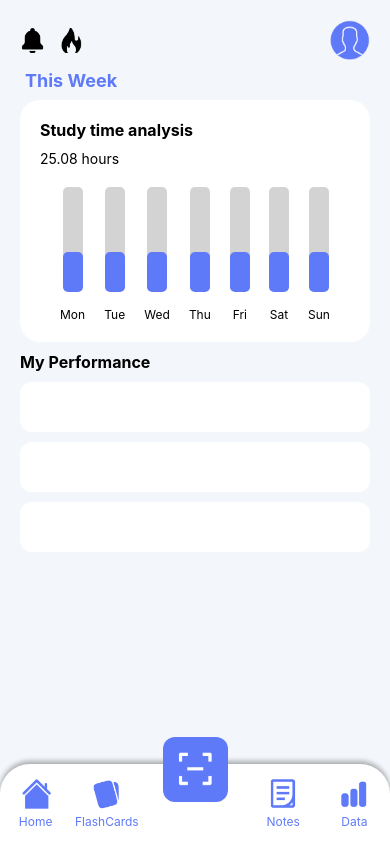
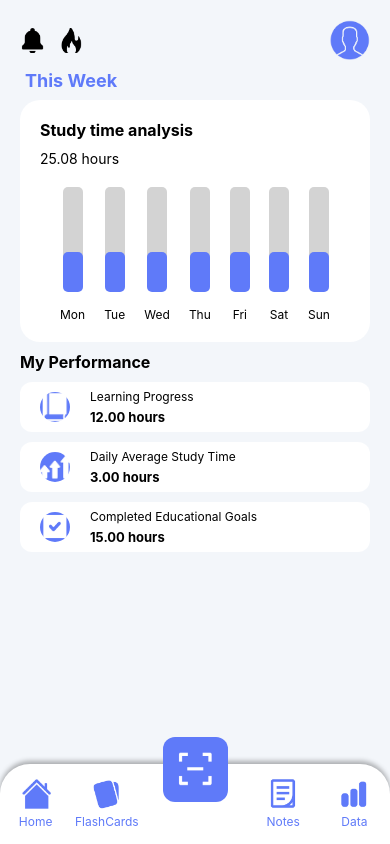
Before and after one commit to sapphiregaze/Intelli-Learn, a React Native app in the folder mobile/: screen /Data in a window 390 px wide. Built offline with nearby package versions, Linux system fonts and the light colour scheme.

Commit message:
Update DataScreen.js

```diff
--- a/mobile/DataScreen.js
+++ b/mobile/DataScreen.js
@@ -65,11 +65,38 @@ export default function TestScreen() {
       <View style={styles.performanceContainer}>
         <Text style={styles.performanceTitle}>My Performance</Text>
         {/* Première boîte de performance */}
-        <View style={styles.performanceBox}></View>
+        <View style={styles.performanceBox}>
+          <View style={styles.performanceItem}>
+            <View style={styles.blueDot}></View>
+            <Image source={require('./assets/item1.png')} style={styles.performanceImage} />
+            <View style={styles.performanceTextContainer}>
+              <Text style={styles.performanceLabelText}>Learning Progress</Text>
+              <Text style={styles.performanceText}>12.00 hours</Text>
+            </View>
+          </View>
+        </View>
         {/* Deuxième boîte de performance */}
-        <View style={styles.performanceBox}></View>
+        <View style={styles.performanceBox}>
+          <View style={styles.performanceItem}>
+            <View style={styles.blueDot}></View>
+            <Image source={require('./assets/item2.png')} style={styles.performanceImage} />
+            <View style={styles.performanceTextContainer}>
+              <Text style={styles.performanceLabelText}>Daily Average Study Time</Text>
+              <Text style={styles.performanceText}>3.00 hours</Text>
+            </View>
+          </View>
+        </View>
         {/* Troisième boîte de performance */}
-        <View style={styles.performanceBox}></View>
+        <View style={styles.performanceBox}>
+          <View style={styles.performanceItem}>
+            <View style={styles.blueDot}></View>
+            <Image source={require('./assets/item3.png')} style={styles.performanceImage} />
+            <View style={styles.performanceTextContainer}>
+              <Text style={styles.performanceLabelText}>Completed Educational Goals</Text>
+              <Text style={styles.performanceText}>15.00 hours</Text>
+            </View>
+          </View>
+        </View>
       </View>
 
       <View style={styles.content}>
@@ -241,7 +268,7 @@ const styles = StyleSheet.create({
   },
   performanceContainer: {
     marginHorizontal: 20,
-    marginBottom: 20,
+    marginBottom: 10,
   },
   performanceTitle: {
     fontSize: 16,
@@ -255,5 +282,32 @@ const styles = StyleSheet.create({
     height: 50,
     elevation: 5,
     marginBottom: 10,
+    flexDirection: 'row',
+    alignItems: 'center',
+    paddingHorizontal: 20,
+  },
+  performanceItem: {
+    flexDirection: 'row',
+    alignItems: 'center',
+    flex: 1,
+  },
+  performanceImage: {
+    width: 30,
+    height: 30,
+    borderRadius: 20,
+    marginRight: 20,
+  },
+  performanceTextContainer: {
+    flex: 1,
+  },
+  performanceLabelText: {
+    fontSize: 12,
+    color: '#000',
+    marginBottom: 5,
+  },
+  performanceText: {
+    fontSize: 13,
+    color: '#000',
+    fontWeight: 'bold',
   },
 });
```
